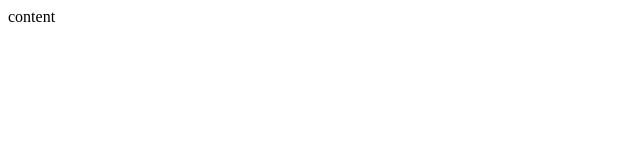
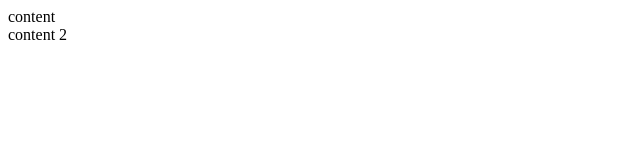
Before and after one commit to 0nlineTek-Web-XLS/fork-and-pr-test, a plain HTML site: page index.html in a window 1280 px wide. Shown: the full height of the page, 0-640 px from the left. Drawn offline with Linux system fonts and the light colour scheme.

Commit message:
feat(index.html): update content

```diff
--- a/index.html
+++ b/index.html
@@ -7,5 +7,6 @@
   </head>
   <body>
     content
+    <div>content 2</div>
   </body>
 </html>
```
